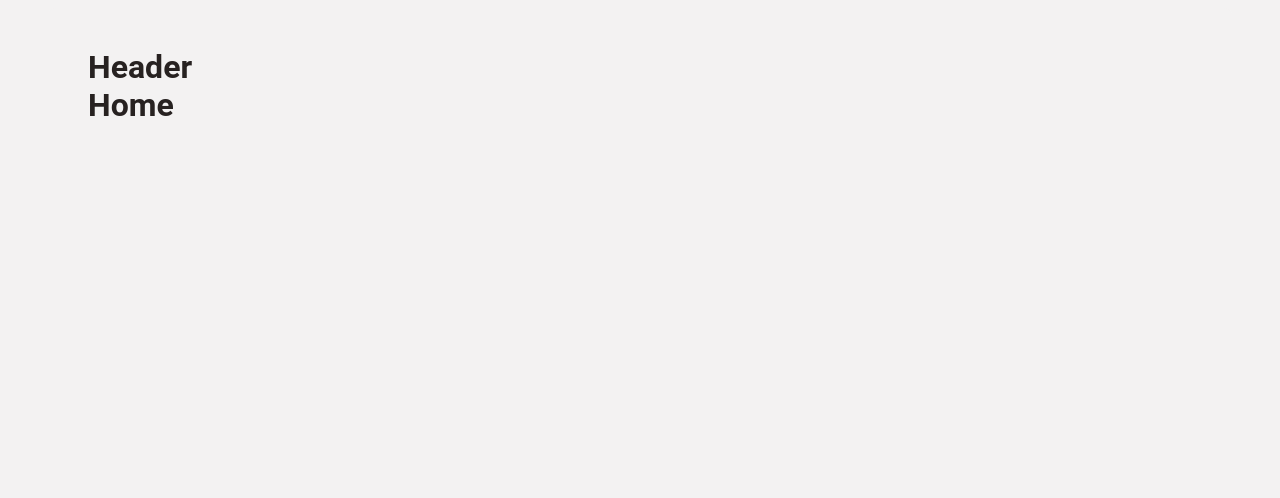
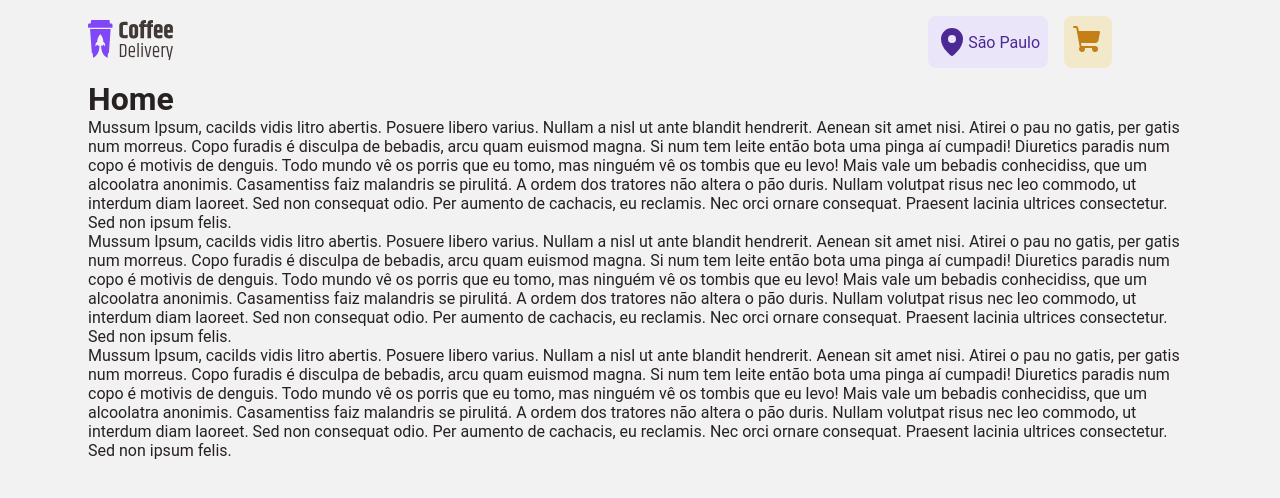
Before and after one commit to NearMaick/challenge-reactjs-coffeedelivery, a React (Vite) app: page / in a window 1280 px wide. Shown: the top 498 px of the page. Built offline with nearby package versions, Linux system fonts and the light colour scheme.

Commit message:
style: Header #1

```diff
--- a/package.json
+++ b/package.json
@@ -9,6 +9,7 @@
     "preview": "vite preview"
   },
   "dependencies": {
+    "phosphor-react": "^1.4.1",
     "react": "^18.2.0",
     "react-dom": "^18.2.0",
     "react-router-dom": "^6.3.0",
--- a/src/components/Header/index.tsx
+++ b/src/components/Header/index.tsx
@@ -1,3 +1,28 @@
+import { MapPin, ShoppingCart } from "phosphor-react";
+import CoffeeLogo from "../../assets/coffeelogo.svg";
+import {
+  CartButton,
+  HeaderContainer,
+  LogoContainer,
+  MapContentContainer,
+  ShoppingCartContainer,
+} from "./styles";
+
 export function Header() {
-  return <h1>Header</h1>
+  return (
+    <HeaderContainer>
+      <LogoContainer>
+        <img src={CoffeeLogo} alt='' />
+      </LogoContainer>
+      <ShoppingCartContainer>
+        <MapContentContainer>
+          <MapPin size={32} weight='fill' />
+          <span>São Paulo</span>
+        </MapContentContainer>
+        <CartButton>
+          <ShoppingCart size={32} weight='fill' />
+        </CartButton>
+      </ShoppingCartContainer>
+    </HeaderContainer>
+  );
 }
--- /dev/null
+++ b/src/components/Header/styles.ts
@@ -0,0 +1,49 @@
+import styled from "styled-components";
+
+export const HeaderContainer = styled.div`
+  position: fixed;
+  top: 0;
+  width: 80vw;
+
+  padding: 1rem 0;
+
+  display: flex;
+  align-items: center;
+  justify-content: space-between;
+
+  background: ${(props) => props.theme["gray-300"]};
+`;
+
+export const LogoContainer = styled.div``;
+
+export const ShoppingCartContainer = styled.div`
+  display: flex;
+`;
+
+export const MapContentContainer = styled.div`
+  display: flex;
+  align-items: center;
+  justify-content: center;
+
+  background: ${(props) => props.theme["purple-100"]};
+  margin: 0 1rem;
+  padding: 0.5rem;
+  border-radius: 8px;
+
+  svg,
+  span {
+    color: ${(props) => props.theme["purple-800"]};
+  }
+`;
+
+export const CartButton = styled.button`
+  border: none;
+  background-color: ${(props) => props.theme["yellow-100"]};
+  padding: 0.5rem;
+  border-radius: 8px;
+  cursor: pointer;
+
+  svg {
+    color: ${(props) => props.theme["yellow-600"]};
+  }
+`;
--- a/src/layouts/DefaultLayout/index.tsx
+++ b/src/layouts/DefaultLayout/index.tsx
@@ -1,12 +1,14 @@
 import { Outlet } from "react-router-dom";
 import { Header } from "../../components/Header";
 
-import { LayoutContainer } from "./styles";
+import { LayoutContainer, LayoutHeaderContainer } from "./styles";
 
 export function DefaultLayout() {
   return (
     <LayoutContainer>
-      <Header />
+      <LayoutHeaderContainer>
+        <Header />
+      </LayoutHeaderContainer>
       <Outlet />
     </LayoutContainer>
   );
--- a/src/layouts/DefaultLayout/styles.ts
+++ b/src/layouts/DefaultLayout/styles.ts
@@ -8,7 +8,8 @@ export const LayoutContainer = styled.div`
 
   background: ${(props) => props.theme["gray-300"]};
   border-radius: 8px;
+`;
 
-  display: flex;
-  flex-direction: column;
+export const LayoutHeaderContainer = styled.div`
+  margin: 2rem 0 2rem;
 `;
--- a/src/pages/Home/index.tsx
+++ b/src/pages/Home/index.tsx
@@ -1,3 +1,46 @@
 export function Home() {
-  return <h1>Home</h1>;
+  return (
+    <>
+      <h1>Home</h1>
+      <p>
+        Mussum Ipsum, cacilds vidis litro abertis. Posuere libero varius. Nullam
+        a nisl ut ante blandit hendrerit. Aenean sit amet nisi. Atirei o pau no
+        gatis, per gatis num morreus. Copo furadis é disculpa de bebadis, arcu
+        quam euismod magna. Si num tem leite então bota uma pinga aí cumpadi!
+        Diuretics paradis num copo é motivis de denguis. Todo mundo vê os porris
+        que eu tomo, mas ninguém vê os tombis que eu levo! Mais vale um bebadis
+        conhecidiss, que um alcoolatra anonimis. Casamentiss faiz malandris se
+        pirulitá. A ordem dos tratores não altera o pão duris. Nullam volutpat
+        risus nec leo commodo, ut interdum diam laoreet. Sed non consequat odio.
+        Per aumento de cachacis, eu reclamis. Nec orci ornare consequat.
+        Praesent lacinia ultrices consectetur. Sed non ipsum felis.
+      </p>
+      <p>
+        Mussum Ipsum, cacilds vidis litro abertis. Posuere libero varius. Nullam
+        a nisl ut ante blandit hendrerit. Aenean sit amet nisi. Atirei o pau no
+        gatis, per gatis num morreus. Copo furadis é disculpa de bebadis, arcu
+        quam euismod magna. Si num tem leite então bota uma pinga aí cumpadi!
+        Diuretics paradis num copo é motivis de denguis. Todo mundo vê os porris
+        que eu tomo, mas ninguém vê os tombis que eu levo! Mais vale um bebadis
+        conhecidiss, que um alcoolatra anonimis. Casamentiss faiz malandris se
+        pirulitá. A ordem dos tratores não altera o pão duris. Nullam volutpat
+        risus nec leo commodo, ut interdum diam laoreet. Sed non consequat odio.
+        Per aumento de cachacis, eu reclamis. Nec orci ornare consequat.
+        Praesent lacinia ultrices consectetur. Sed non ipsum felis.
+      </p>
+      <p>
+        Mussum Ipsum, cacilds vidis litro abertis. Posuere libero varius. Nullam
+        a nisl ut ante blandit hendrerit. Aenean sit amet nisi. Atirei o pau no
+        gatis, per gatis num morreus. Copo furadis é disculpa de bebadis, arcu
+        quam euismod magna. Si num tem leite então bota uma pinga aí cumpadi!
+        Diuretics paradis num copo é motivis de denguis. Todo mundo vê os porris
+        que eu tomo, mas ninguém vê os tombis que eu levo! Mais vale um bebadis
+        conhecidiss, que um alcoolatra anonimis. Casamentiss faiz malandris se
+        pirulitá. A ordem dos tratores não altera o pão duris. Nullam volutpat
+        risus nec leo commodo, ut interdum diam laoreet. Sed non consequat odio.
+        Per aumento de cachacis, eu reclamis. Nec orci ornare consequat.
+        Praesent lacinia ultrices consectetur. Sed non ipsum felis.
+      </p>
+    </>
+  );
 }
```
Also changed, not shown: src/assets/coffeelogo.svg (added), 1 other file (tests, documents, lock files or other folders).
